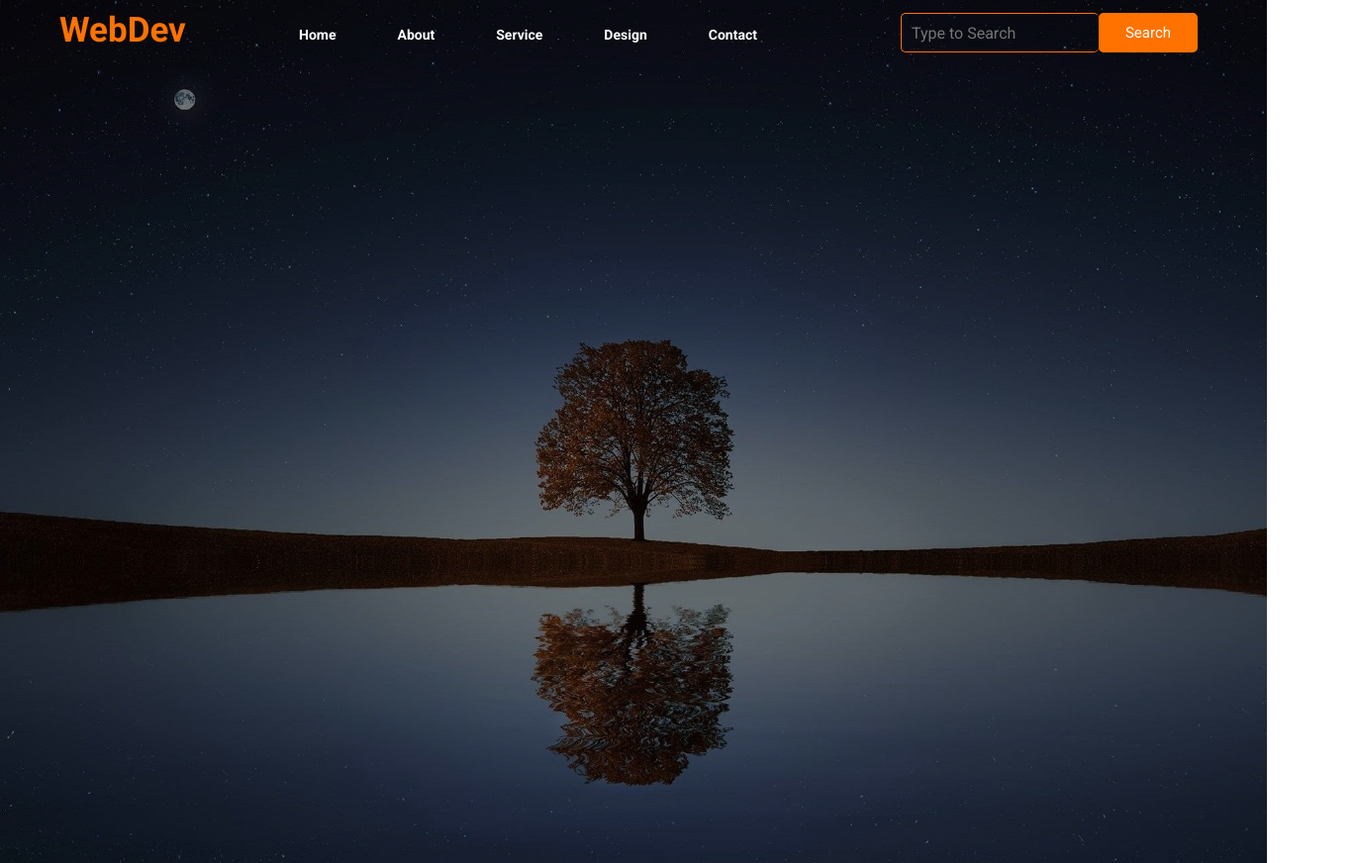
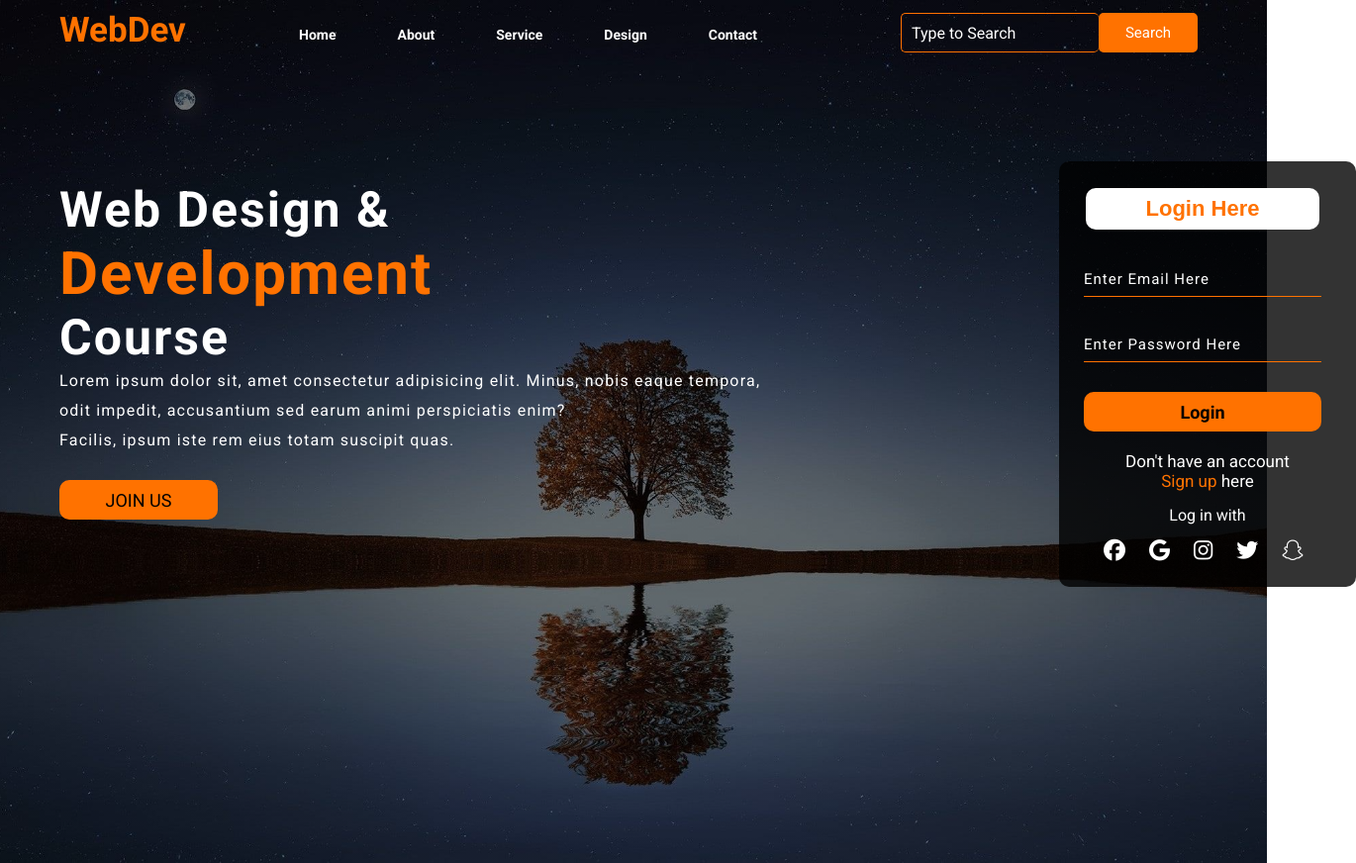
Before and after one commit to AniketBansod/WebDev, a plain HTML site: page index.html in a window 1280 px wide. Shown: the whole page at 99% size, 1370 px wide, since content can reach past the window. Drawn offline with Linux system fonts and the light colour scheme.

Commit message:
Completed this Priject

```diff
--- a/index.html
+++ b/index.html
@@ -4,10 +4,12 @@
     <meta charset="UTF-8">
     <meta name="viewport" content="width=device-width, initial-scale=1.0">
     <title>Document</title>
+    <link rel="stylesheet" href="https://cdnjs.cloudflare.com/ajax/libs/font-awesome/6.6.0/css/all.min.css"  />
     <link rel="preconnect" href="https://fonts.googleapis.com">
     <link rel="preconnect" href="https://fonts.gstatic.com" crossorigin>
     <link href="https://fonts.googleapis.com/css2?family=Roboto:ital,wght@0,100;0,300;0,400;0,500;0,700;0,900;1,100;1,300;1,400;1,500;1,700;1,900&display=swap" rel="stylesheet">
     <link rel = "stylesheet" href ="style.css">
+
 </head>
 <body>
      <div class="main">
@@ -29,6 +31,35 @@
                 <a href="#"><button class="btn">Search</button></a>
              </div>
          </div>
+             <div class="content">
+                 <h1>Web Design &<br><span>Development</span><br>Course</h1>
+                 <p class="para">Lorem ipsum dolor sit, amet consectetur adipisicing elit. Minus, nobis eaque tempora,<br> odit impedit, accusantium sed earum animi perspiciatis enim? <br>Facilis, ipsum iste rem eius totam suscipit quas.</p>
+
+                 <button class="cn"><a href="#">JOIN US</button>
+
+                 <div class="form">
+                    <h2>Login Here</h2>
+                    <input type="email" name="email" placeholder="Enter Email Here">
+                    <input type="password" name="" placeholder="Enter Password Here">
+                    <button class="btnn"><a href="#">Login</a></button>
+
+                    <p class="link">Don't have an account<br>
+                    <a href="#">Sign up </a>here</p>
+                    <p class="liw">Log in with</p>
+                    <div class="ic">
+                    <a href="#"><i class="fa-brands fa-facebook"></i></a>
+                    <a href="#"><i class="fa-brands fa-google"></i></a>
+                    <a href="#"><i class="fa-brands fa-instagram"></i></a>
+                    <a href="#"><i class="fa-brands fa-twitter"></i></a>
+                    <a href="#"><i class="fa-brands fa-snapchat"></i></a>
                     </div>
+
+                 </div>
+
+
+            </div>
+
+        </div>
+
 </body>
 </html>
--- a/style.css
+++ b/style.css
@@ -93,3 +93,136 @@ ul li{
 .srh:focus{
     outline:none;
 }
+.content{
+    width:1200px ;
+    padding-left: 40px;
+    height:auto ;
+    color:#fff;
+    position:relative;
+  }
+  .content .para{
+    padding-left: 20px;
+    padding-bottom:25px;
+    letter-spacing: 1.2px;
+    line-height: 30px;
+  }
+  .content h1{
+    font-size: 50px;
+    padding-left: 20px;
+    margin-top: 9%;
+    letter-spacing: 2px;
+  }
+  .content .cn{
+    width:160px;
+    height:40px ;
+    background:#ff7200;
+    border:none;
+    margin-bottom:10px;
+    margin-left:20px;
+    font-size:18px;
+    border-radius:10px;
+    cursor:pointer;
+
+  }
+  .content a{
+    text-decoration: none;
+    color:#000 ;
+    transition: 0.2s ease 0.4s;
+  }
+  .cn:hover{
+    background-color:#fff;
+  }
+  .content span{
+    color:#ff7200;
+    font-size: 60px;
+  }
+  .form{
+    width:250px;
+    height:380px;
+    background:linear-gradient(to top, rgba(0,0,0,0.8)50%, rgba(0,0,0,0.8)50%);
+    position:absolute;
+    top:-20px;
+    left:1070px;
+    border-radius: 10px;
+    padding:25px;
+  }
+  .form h2{
+    width:220px;
+    font-family:sans-serif;
+    text-align:center;
+    color:#ff7200;
+    font-size:22px ;
+    background-color:#fff;
+    border-radius:10px;
+    margin:2px;
+    padding:8px;
+
+  }
+  .form input{
+    width:240px;
+    height:35px;
+    background:transparent;
+    border-bottom:1px solid #ff7200;
+    border-top:none;
+    border-left:none;
+    border-right:none;
+    color:#fff;
+    font-size:15px;
+    letter-spacing:1px;
+    margin-top:30px;
+  }
+  .form input:focus{
+    outline:none ;
+  }
+  ::placeholder{
+    color:#fff;
+
+  }
+  .btnn{
+    width:240px;
+    height:40px;
+    background:#ff7200;
+    border:none;
+    margin-top:30px;
+    font-size:18px;
+    border-radius:10px;
+    cursor:pointer;
+    color:#fff
+  }
+  .btnn:hover{
+    background-color: #fff;
+    color:#ff7200
+  }
+  .btnn a{
+    text-decoration: none;
+    color:#000;
+    font-weight:bold ;
+  }
+  .form .link{
+    font-size:17px;
+    padding-top:20px;
+    text-align:center;
+  }
+  .form .link a{
+    text-decoration:none;
+    color:#ff7200;
+  }
+  .liw{
+    padding-top:15px;
+    padding-bottom:10px;
+    text-align:center;
+  }
+  .ic a{
+    text-decoration: none;
+    color:#fff;
+  }
+  .ic i{
+    color:#fff;
+    font-size:22px;
+    padding-left:20px;
+    padding-top:5px;
+    transition: 0.3s ease ;
+  }
+  .ic i:hover{
+    color:#ff7200;
+  }
```
Lines whose indentation alone changed are shown as unchanged.
